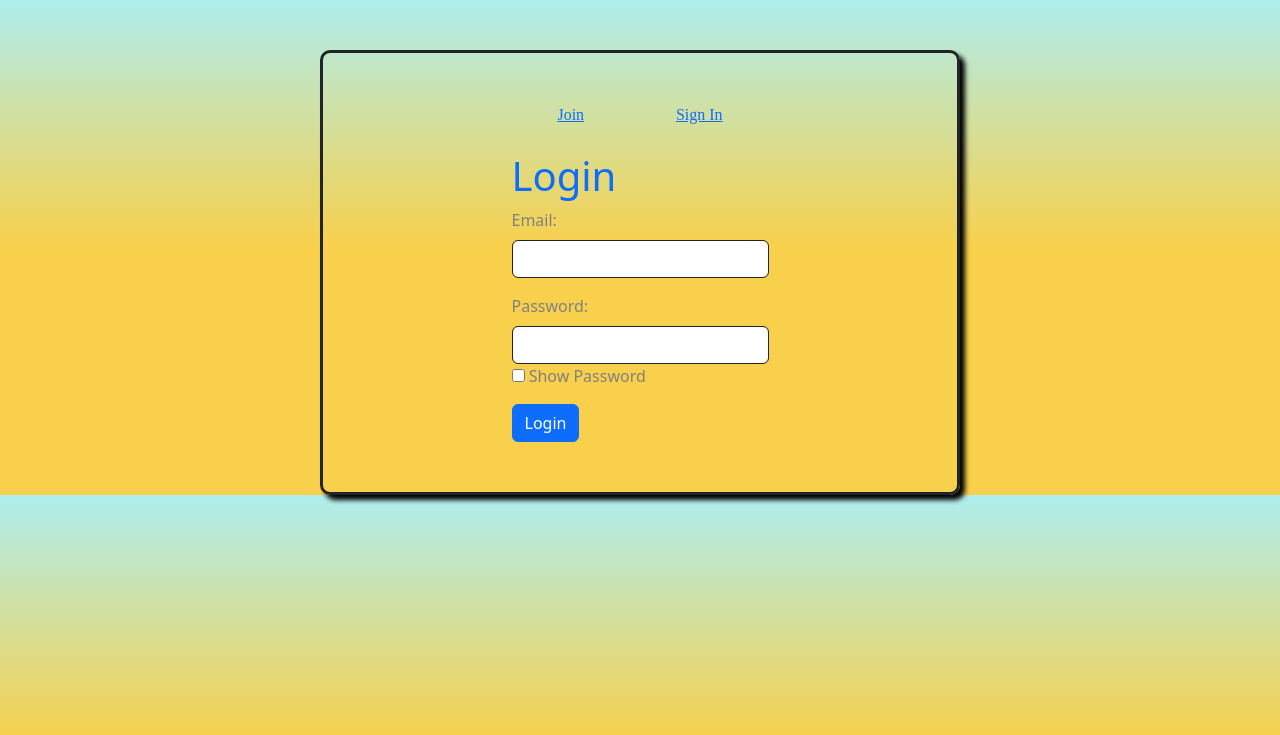
After one commit to Leondeodas1/weather_app, a Flask app: page /getlogin in a window 1280 px wide. The commit adds this page. Shown: the top 735 px of the page. Run offline with Flask 2, Linux system fonts and the light colour scheme; some web fonts are replaced.

Commit message:
creating user login

```diff
--- /dev/null
+++ b/flask_app/controllers/users.py
@@ -0,0 +1,16 @@
+from flask_app import app
+from flask import render_template, request, redirect, session, flash, url_for
+from flask_app.models import weather_model
+from flask_bcrypt import Bcrypt
+
+@app.route("/getlogin")
+def getlogin():
+    return render_template('login.html')
+
+@app.route('/register')
+def getregir():
+    return render_template('regrister.html')
+
+@app.route("/getreg")
+def getreg():
+    return redirect("/register")
--- /dev/null
+++ b/flask_app/static/css/main.css
@@ -0,0 +1,75 @@
+* {
+    padding:0;
+    margin:0
+
+}
+
+
+@font-face {
+    font-family: "pacifico";
+    src: url("Pacifico-Regular.ttf");
+}
+@font-face {
+    font-family: "smooth";
+    src:url("typefaces/EBGaramond-Bold.ttf")
+}
+
+@font-face {
+    font-family: "legible";
+    src: url("Satisfy-Regular.ttf");
+}
+body{
+    width: 100%;
+    height: 150%;
+    background: linear-gradient(
+        to top,
+        #F8D04B 50%,
+        paleturquoise 100%
+    );
+}
+
+
+.container{
+    display: flex;
+    justify-content: center;
+    justify-content: space-evenly;
+    border-style: solid;
+    border-radius: 10px;
+    box-shadow: 5px 5px 5px black;
+    margin: auto;
+    padding: 30px;
+    width: 50%;
+}
+
+.container{
+    margin-top: 50px;
+}
+
+.top{
+    font-family: "pacifico";
+    display:flex;
+    justify-content: space-around;
+    margin-bottom: 25px;
+
+}
+form{
+    color: grey;
+    padding: 20px;
+    border-radius: 10px;
+}
+
+
+
+
+
+
+.box2 {
+    /* style="border-radius: 5%; width: 350px; border-style: solid; padding: 10px; margin: 10px; height: 300px;" */
+    border-radius: 5px;
+    width:fit-content;
+    border-style:solid;
+    padding: 5px;
+    margin-left:30px;
+    height:fit-content;
+
+}
--- a/flask_app/templates/index.html
+++ b/flask_app/templates/index.html
@@ -22,7 +22,7 @@
                 <a href="/hourly"><button>weather Hourly</button></a>
             </div>
             <div class="innerbox2" id="changeinnerbox2">
-                <button>login</button>
+                <a href="/getlogin"><button>login</button></a>
             </div>
         </div>
         <div class="innerbox12">
--- /dev/null
+++ b/flask_app/templates/login.html
@@ -0,0 +1,48 @@
+<!DOCTYPE html>
+<html lang="en">
+<head>
+    <meta charset="UTF-8">
+    <meta http-equiv="X-UA-Compatible" content="IE=edge">
+    <meta name="viewport" content="width=device-width, initial-scale=1.0">
+    <link href="https://cdn.jsdelivr.net/npm/bootstrap@5.2.2/dist/css/bootstrap.min.css" rel="stylesheet" integrity="sha384-Zenh87qX5JnK2Jl0vWa8Ck2rdkQ2Bzep5IDxbcnCeuOxjzrPF/et3URy9Bv1WTRi" crossorigin="anonymous">
+    <link rel="stylesheet" type="text/css" href="{{url_for('static', filename='css/main.css')}}">
+    <script type="text/javascript" src="{{ url_for('static', filename='javascript/password.js') }}"></script>
+    <title></title>
+</head>
+<body>
+    <div class="container">
+        <div class="regiistration_form">
+
+            <div class="login">
+                <form action="/login" method="post">
+                    {% with messages = get_flashed_messages(category_filter=["loginError"]) %}
+                        {% if messages %}
+                            {% for  message in messages %}
+                                <p class="text-danger">{{message}}</p>
+                            {% endfor %}
+                        {% endif %}
+                    {% endwith %}
+                    <div class = "top">
+                        <a href="/getreg">Join</a>
+                        <a href="getlogin">Sign In</a>
+                    </div>
+                    <div class = "bottom">
+
+                        <h1 class="text-primary">Login</h1>
+                        <div class="mb-3">
+                            <label for="email" class="form-label text-grey">Email:</label>
+                            <input type="text" name="email"  class="form-control border-dark">
+                        </div>
+                        <div class="mb-3">
+                            <label for="password" class="form-label text-grey">Password:</label>
+                            <input type="password" name="password" id="hide" class="form-control border-dark">
+                            <input type="checkbox" onclick="disappear()" class="color" style="color: white;"> Show Password
+                        </div>
+                        <button class="btn btn-primary">Login</button>
+                    </form>
+                    </div>
+            </div>
+        </div>
+
+    <script type="text/javascript" src="{{ url_for('static', filename='javascript/password.js') }}"></script>
+</body>
--- a/server.py
+++ b/server.py
@@ -1,5 +1,6 @@
 from flask_app import app
 from flask_app.controllers import weather_controller
+from flask_app.controllers import users
 
 
 if __name__ == "__main__":
```
Also changed, not shown: flask_app/templates/hourlyweather.html (+7 -1 lines), flask_app/templates/regrister.html (added, +61 -0 lines), flask_app/controllers/weather_controller.py (line endings or trailing spaces), flask_app/models/users_models.py (added), flask_app/static/javascript/current.js (added).
